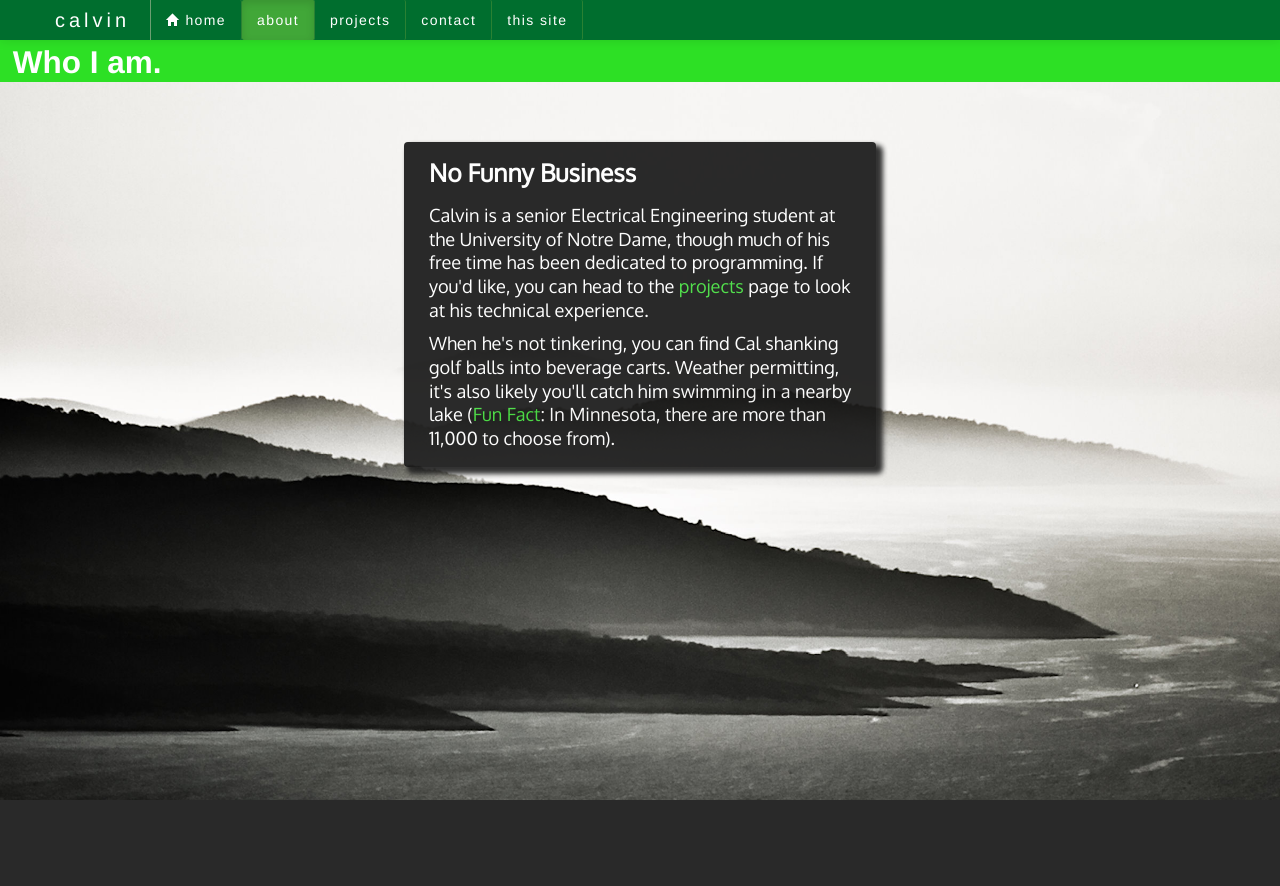
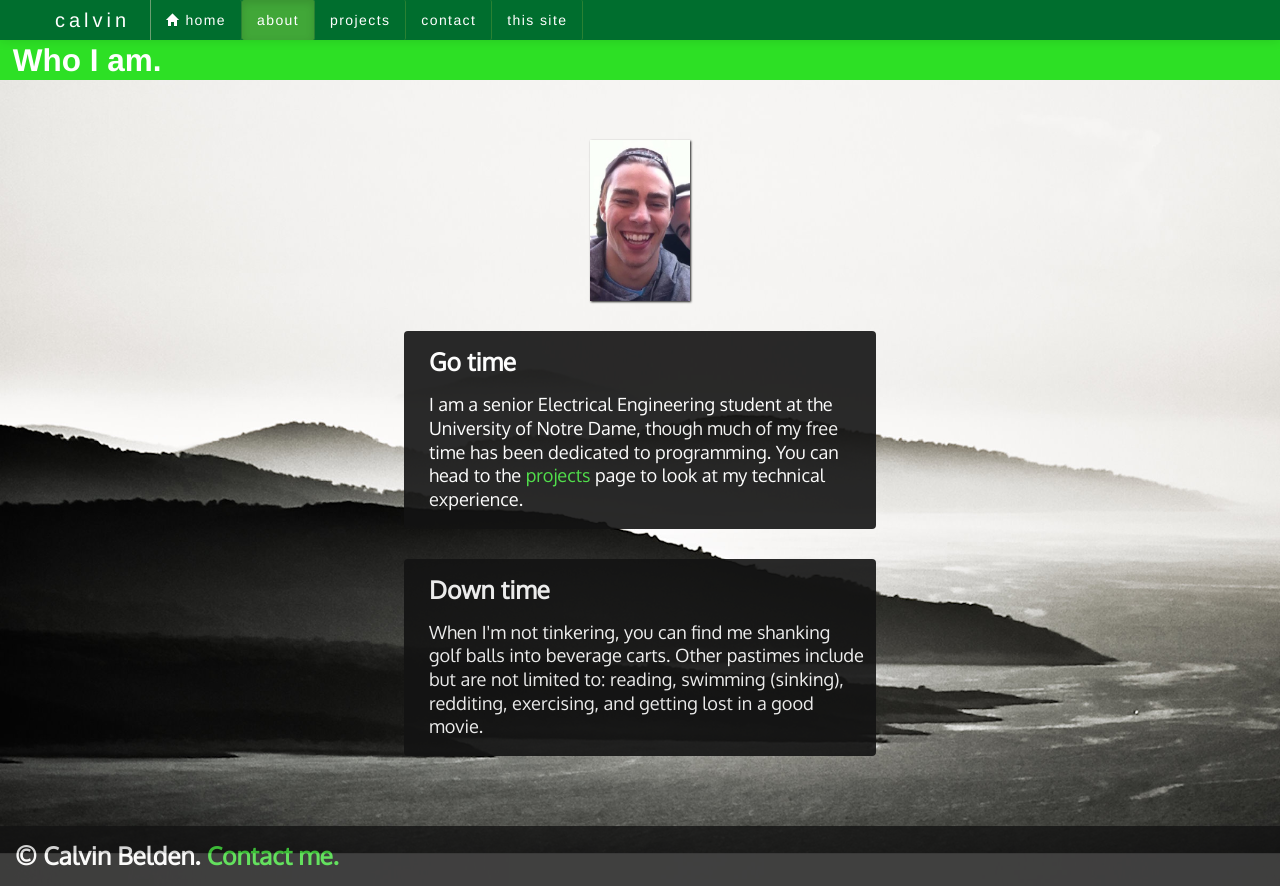
Before and after one commit to cbelden/MySite, a Flask app: page /about in a window 1280 px wide. Before the commit the page ends 800 px from the top, so only its background shows below. Run offline with Flask 2, Linux system fonts and the light colour scheme; some libraries are stand-ins or nearby versions.

Commit message:
several changeses. project page changed. added selfie for about page. added footer

```diff
--- a/mysite/static/custom/custom.css
+++ b/mysite/static/custom/custom.css
@@ -1,6 +1,22 @@
-/* General navbar-inner (part with buttons) */
+/*  Main page stuff */
+body {
+    height: 100%;
+    color: white;
+
+    /* background image */
+    background: url(misty_hills.jpg) no-repeat center center fixed;
+    -webkit-background-size: cover;
+    -moz-background-size: cover;
+    -o-background-size: cover;
+    background-size: cover;
+}
+
+html {
+  height: 100%;
+}
+
+/* General navbar-inner (part with buttons) - colorzilla code! */
 .navbar-inner {
-  /* colorzilla generated code! */
 background: #006e2e; /* Old browsers */
 background: -moz-linear-gradient(top, #006e2e 0%, #006e2e 100%); /* FF3.6+ */
 background: -webkit-gradient(linear, left top, left bottom, color-stop(0%,#006e2e), color-stop(100%,#006e2e)); /* Chrome,Safari4+ */
@@ -64,26 +80,13 @@ filter: progid:DXImageTransform.Microsoft.gradient( startColorstr='#006e2e', end
     border-radius: 4px;
 }
 
-/*  Main page stuff */
-body {
-    padding-top: 30px;
-    height: 100%;
-    color: white;
-
-    /* background image */
-    background: url(misty_hills.jpg) no-repeat center center fixed;
-    -webkit-background-size: cover;
-    -moz-background-size: cover;
-    -o-background-size: cover;
-    background-size: cover;
-}
-
 /* Styling for primary page title */
 .title-bar {
     font-size: 150%;
+    height: 50px;
     margin-bottom: 60px;
     text-align: left;
-    padding: .15% 0 0 1%;
+    padding: 30px 0 0 1%;
     background-color: rgb(45, 224, 37);
     color: white;
 
@@ -94,6 +97,32 @@ body {
     animation:         slidein 1s;
 }
 
+.wrap {
+    min-height: 100%;
+    position:relative;
+}
+
+.body {
+  padding-bottom: 100px;
+}
+
+/* Wrapper around main, fixed content */
+.main-content-container {
+    width: 100%;
+    min-height: 100%;
+    position:relative;
+}
+
+.footer {
+    height: 60px;
+    width:100%;
+    position: absolute;
+    left: 0;
+    bottom: 0;
+    background-color: rgb(19, 19, 19);
+    opacity: 0.8;
+}
+
 /* Main gutter on left side of the page */
 .gutter {
     width: 10%;
@@ -101,18 +130,11 @@ body {
     height: 1px;
 }
 
-/* Wrapper around main, fixed content */
-.main-content-container {
-    width: 80%;
-    float: left;
-    margin-bottom: 100px;
-}
-
 /* Main page content div */
 .main-container {
     /* positioning */
     margin: 0 auto;
-    margin-bottom: 20px;
+    margin-bottom: 30px;
 
     /* size */
     width: 450px;
@@ -122,21 +144,20 @@ body {
     background-color: rgb(19, 19, 19);
     opacity: .9;
     border-radius: 4px;
-    box-shadow: 5px 5px 5px 2px rgb(30, 30, 30);
-
-    /*  transition */
-    /*-webkit-animation: opacitychange 1s; /* Safari 4+ */*/
-    /*-moz-animation:    opacitychange 1s; /* Fx 5+ */*/
-    /*-o-animation:      opacitychange 1s; /* Opera 12+ */*/
-    /*animation:         opacitychange 1s;*/
 }
 
-.footer {
-    position: absolute;
-    bottom: 0;
-    width: 100%;
-    height: 60px;
-    background-color: rgb(19, 19, 19);
+/* photo wrap styling */
+.selfie-wrap {
+    /* size */
+    width: 100px;
+    height: auto;
+
+    /* position */
+    margin: 0 auto;
+    margin-bottom: 30px;
+
+    /* appearance */
+    box-shadow: 1px 1px 2px 0 rgb(30, 30, 30);
 }
 
 /* text appearance - spacing */
@@ -164,6 +185,7 @@ a:visited {
 /* contact form bizness */
 .form-wrap {
   margin-left: 12px;
+  margin-bottom: 40px;
 }
 
 .single-line-input {
@@ -198,24 +220,6 @@ input[type="submit"]:hover {
 }
 
 /* keyframe business */
-
-/* opacity change */
-@-webkit-keyframes opacitychange {
-  0%   { opacity: 0; }
-  100% { opacity: .8; }
-}
-@-moz-keyframes opacitything {
-  0%   { opacity: 0; }
-  100% { opacity: .8; }
-}
-@-o-keyframes opacitything {
-  0%   { opacity: 0; }
-  100% { opacity: .8; }
-}
-@keyframes opacitything {
-  0%   { opacity: 0; }
-  100% { opacity: .8; }
-}
 
 /* title bar slide in */
 @-webkit-keyframes slidein {
--- a/mysite/templates/about.html
+++ b/mysite/templates/about.html
@@ -13,14 +13,21 @@
 {% endblock %}
 
 {% block content %}
-  <div class="main-container" id="main-container">
-    <h3>No Funny Business</h3>
+<div class="selfie-wrap">
+    <img class="selfie" src="static/custom/selfie.jpg">
+</div>
+
+<div class="main-container">
+    <h3>Go time</h3>
     <p>
-        Calvin is a senior Electrical Engineering student at the University of Notre Dame, though much of his free time has been dedicated to programming.  If you'd like, you can head to the <a href="/projects">projects</a> page to look at his technical experience.
+        I am a senior Electrical Engineering student at the University of Notre Dame, though much of my free time has been dedicated to programming.  You can head to the <a href="/projects">projects</a> page to look at my technical experience.
     </p>
+</div>
+
+<div class="main-container">
+    <h3>Down time</h3>
     <p>
-        When he's not tinkering, you can find Cal shanking
-        golf balls into beverage carts.  Weather permitting, it's also likely you'll catch him swimming in a nearby lake (<a href="http://en.wikipedia.org/wiki/Minnesota#Geology_and_terrain" target="_blank">Fun Fact</a>: In Minnesota, there are more than 11,000 to choose from).
+        When I'm not tinkering, you can find me shanking golf balls into beverage carts.  Other pastimes include but are not limited to: reading, swimming (sinking), redditing, exercising, and getting lost in a good movie.
     </p>
-  </div> <!-- /.main-container -->
+</div>
 {% endblock %}
--- a/mysite/templates/about_site.html
+++ b/mysite/templates/about_site.html
@@ -22,7 +22,7 @@
         All of the pages on this site are rendered using <a href="http://jinja.pocoo.org/docs/" target="_blank">Jinja2</a> templates and the <a href="http://twitter.github.io/bootstrap/" target="_blank">Twitter Boostrap</a> toolkit, which have both been really easy to use.  This site is hosted on <a href="http://heroku.com" target="_blank">Heroku</a> using their free tier (which has been great!).
     </p>
     <p>
-        For those who are interested, the source can be found <a href="https://github.com/cbelden/MySite" target="_blank">here</a>.
+        For those who are interested, the source code for this site can be found <a href="https://github.com/cbelden/MySite" target="_blank">here</a>.
     </p>
   </div> <!-- /.main-container -->
 {% endblock %}
--- a/mysite/templates/base.html
+++ b/mysite/templates/base.html
@@ -39,6 +39,8 @@
         </div><!-- /.navbar-inner -->
       </div><!-- /.navbar -->
 
+      <!-- MAIN BODY -->
+      <div class="body">
         <!-- TITLE BAR -->
         <div class='title-bar' id='title-bar'>
           {% block title %}{% endblock %}
@@ -53,6 +55,12 @@
           <div class="main-container"></div> <!-- ./main-container -->
           {% endblock %}
         </div> <!-- ./main-content-wrapper -->
+      </div> <!-- ./body -->
+
+      <!-- FOOTER -->
+      <div class="footer">
+        <h3>&copy; Calvin Belden. <a href="/contact">Contact me.</a></h3>
+      </div>
 
   </div> <!-- ./wrap -->
 
--- a/mysite/templates/index.html
+++ b/mysite/templates/index.html
@@ -16,7 +16,7 @@
   <div class="main-container" id="main-container">
     <h3>Thanks for stopping by!</h3>
     <p>
-        Greetings; you've stumbled upon Calvin Belden's latest project.  Feel free to explore his expos&eacute;  and leave a comment!
+        Greetings; you've stumbled upon my personal website.  Feel free to explore the expos&eacute; and, please, leave a comment! I'd love to hear your feedback.
     </p>
   </div> <!-- ./main-container -->
 {% endblock %}
--- a/mysite/templates/thank_you.html
+++ b/mysite/templates/thank_you.html
@@ -16,7 +16,7 @@
   <div class="main-container" id="main-container">
     <h3>Thank you {{ name }}!</h3>
     <p>
-        Your message was successfully sent; Calvin will get back to you shortly.
+        Your message was successfully sent; I will get back to you shortly.
     </p>
     </div> <!-- ./form-wrap -->
   </div> <!-- ./main-container -->
```
Also changed, not shown: mysite/templates/work.html (+12 -6 lines), mysite/static/custom/selfie.jpg (added). Lines whose indentation alone changed are shown as unchanged.
